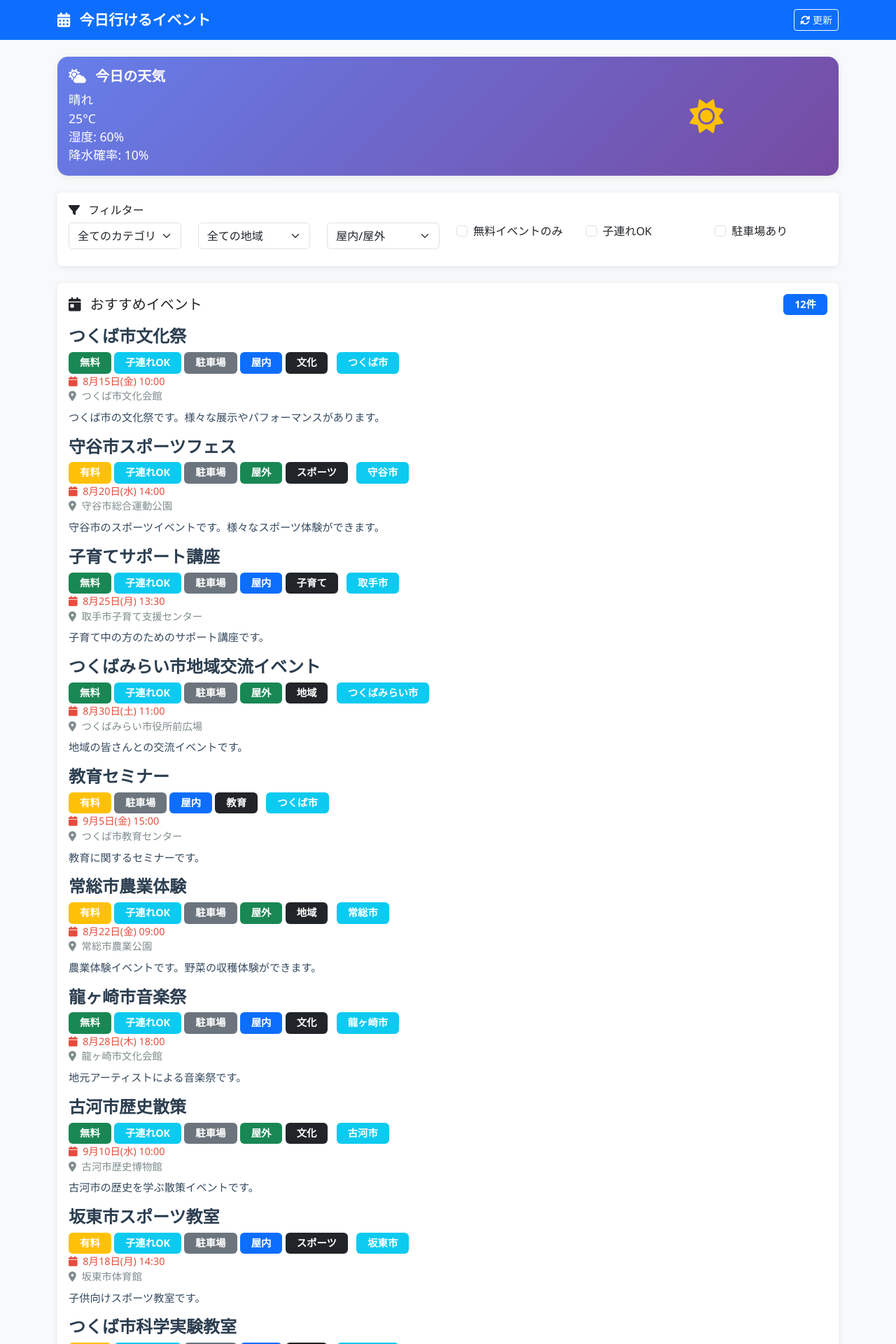
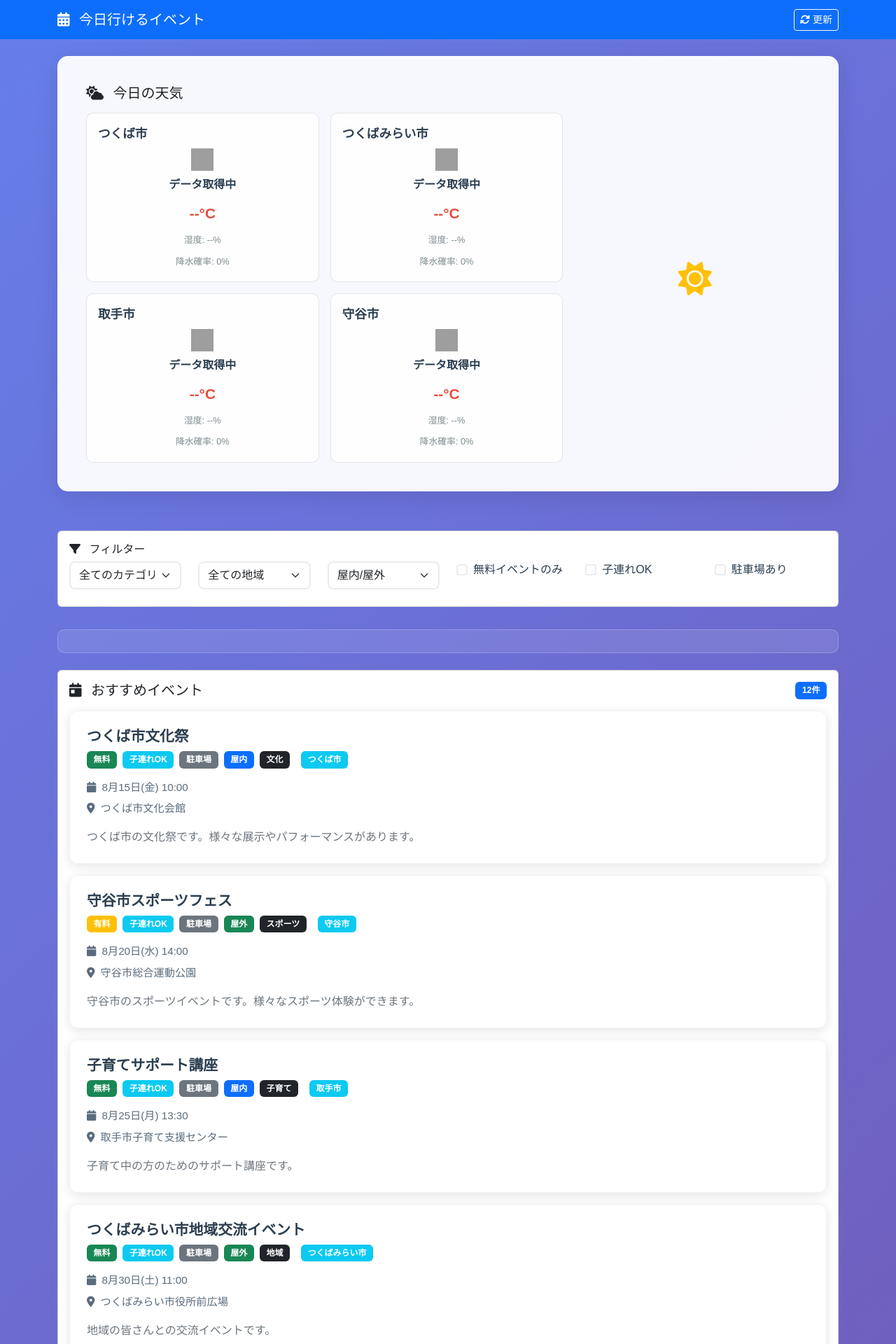
Before and after one commit to hibikisekine/events-site, a Flask app: page / in a window 1280 px wide. Shown: the top 1920 px of the page at 70% size. Run offline with Flask 3, Linux system fonts and the light colour scheme; some libraries are stand-ins or nearby versions; grey boxes are pictures that could not be loaded.

Commit message:
Update: 複数地域の天気表示機能を追加

```diff
--- a/static/css/style.css
+++ b/static/css/style.css
@@ -1,150 +1,247 @@
-/* カスタムスタイル */
+/* 今日行けるイベントサイト - CSS */
+
+/* 基本スタイル */
 body {
-    background-color: #f8f9fa;
-    font-family: 'Segoe UI', Tahoma, Geneva, Verdana, sans-serif;
+    font-family: 'Hiragino Kaku Gothic ProN', 'Yu Gothic', 'Meiryo', sans-serif;
+    background: linear-gradient(135deg, #667eea 0%, #764ba2 100%);
+    min-height: 100vh;
+    margin: 0;
+    padding: 0;
+}
+
+.container-fluid {
+    padding: 0;
+}
+
+/* ヘッダー */
+.header {
+    background: rgba(255, 255, 255, 0.1);
+    backdrop-filter: blur(10px);
+    padding: 1rem 2rem;
+    color: white;
+    box-shadow: 0 2px 20px rgba(0, 0, 0, 0.1);
+}
+
+.header h1 {
+    font-size: 1.8rem;
+    font-weight: 700;
+    margin: 0;
+}
+
+/* メインコンテンツ */
+.main-content {
+    padding: 2rem;
+    max-width: 1200px;
+    margin: 0 auto;
+}
+
+/* カード共通スタイル */
+.weather-card,
+.filter-card,
+.events-section {
+    background: rgba(255, 255, 255, 0.95);
+    border-radius: 15px;
+    padding: 1.5rem;
+    margin-bottom: 2rem;
+    box-shadow: 0 8px 32px rgba(0, 0, 0, 0.1);
+    backdrop-filter: blur(10px);
+    border: 1px solid rgba(255, 255, 255, 0.2);
 }
 
 /* 天気カード */
-.weather-card {
-    background: linear-gradient(135deg, #667eea 0%, #764ba2 100%);
-    color: white;
-    border: none;
-    border-radius: 15px;
-    box-shadow: 0 4px 15px rgba(0,0,0,0.1);
-}
-
-.weather-card .card-title {
-    color: white;
+.weather-card h3 {
+    color: #2c3e50;
+    margin-bottom: 1rem;
     font-weight: 600;
 }
 
-.weather-info {
-    font-size: 1.1rem;
-    font-weight: 500;
+.weather-details {
+    display: flex;
+    flex-direction: column;
+    gap: 0.5rem;
+}
+
+.weather-main {
+    font-size: 1.2rem;
+    font-weight: 600;
+    color: #2c3e50;
+}
+
+.weather-temp {
+    font-size: 1.5rem;
+    font-weight: 700;
+    color: #e74c3c;
+}
+
+.weather-humidity,
+.weather-rain {
+    font-size: 0.9rem;
+    color: #7f8c8d;
 }
 
 .weather-icon {
     text-align: center;
+    margin-top: 1rem;
 }
 
-/* イベントカード */
-.event-card {
-    transition: transform 0.2s ease-in-out, box-shadow 0.2s ease-in-out;
-    border: none;
-    border-radius: 12px;
-    margin-bottom: 1rem;
-    cursor: pointer;
+/* 複数地域天気表示 */
+.multi-city-weather {
+    display: grid;
+    grid-template-columns: repeat(auto-fit, minmax(250px, 1fr));
+    gap: 1rem;
+    margin-top: 1rem;
 }
 
-.event-card:hover {
-    transform: translateY(-2px);
-    box-shadow: 0 8px 25px rgba(0,0,0,0.15);
+.city-weather {
+    background: rgba(255, 255, 255, 0.8);
+    border-radius: 10px;
+    padding: 1rem;
+    border: 1px solid rgba(0, 0, 0, 0.1);
+    transition: transform 0.2s ease;
 }
 
-.event-card .card-body {
-    padding: 1.5rem;
+.city-weather:hover {
+    transform: translateY(-2px);
+    box-shadow: 0 4px 15px rgba(0, 0, 0, 0.1);
 }
 
-.event-title {
+.city-name {
+    font-weight: 600;
+    color: #2c3e50;
+    margin-bottom: 0.5rem;
+    font-size: 1.1rem;
+}
+
+.city-weather .weather-icon {
+    text-align: center;
+    margin: 0.5rem 0;
+}
+
+.city-weather .weather-details {
+    text-align: center;
+}
+
+.city-weather .weather-main {
+    font-size: 1rem;
+    margin-bottom: 0.3rem;
+}
+
+.city-weather .weather-temp {
+    font-size: 1.3rem;
+    margin-bottom: 0.3rem;
+}
+
+.city-weather .weather-humidity,
+.city-weather .weather-rain {
+    font-size: 0.8rem;
+    margin-bottom: 0.2rem;
+}
+
+/* フィルターカード */
+.filter-card h3 {
+    color: #2c3e50;
+    margin-bottom: 1.5rem;
+    font-weight: 600;
+}
+
+.filter-section {
+    position: relative;
+}
+
+.form-label {
     font-weight: 600;
     color: #2c3e50;
     margin-bottom: 0.5rem;
 }
 
-.event-date {
-    color: #e74c3c;
-    font-weight: 500;
-    font-size: 0.9rem;
+.form-select,
+.form-check-input {
+    border: 2px solid #e9ecef;
+    border-radius: 8px;
+    transition: border-color 0.3s ease;
 }
 
-.event-location {
-    color: #7f8c8d;
-    font-size: 0.9rem;
-    margin-bottom: 0.5rem;
+.form-select:focus,
+.form-check-input:focus {
+    border-color: #667eea;
+    box-shadow: 0 0 0 0.2rem rgba(102, 126, 234, 0.25);
 }
 
-.event-description {
-    color: #34495e;
-    font-size: 0.95rem;
-    line-height: 1.5;
+.form-check-label {
+    color: #2c3e50;
+    font-weight: 500;
+}
+
+/* イベントセクション */
+.events-section h3 {
+    color: #2c3e50;
+    margin-bottom: 1rem;
+    font-weight: 600;
+}
+
+.badge {
+    font-size: 0.75rem;
+    padding: 0.4rem 0.6rem;
+    border-radius: 6px;
+}
+
+/* イベントカード */
+.event-card {
+    background: rgba(255, 255, 255, 0.9);
+    border-radius: 12px;
+    padding: 1.5rem;
+    margin-bottom: 1rem;
+    box-shadow: 0 4px 15px rgba(0, 0, 0, 0.1);
+    transition: all 0.3s ease;
+    cursor: pointer;
+    border: 1px solid rgba(0, 0, 0, 0.05);
+}
+
+.event-card:hover {
+    transform: translateY(-3px);
+    box-shadow: 0 8px 25px rgba(0, 0, 0, 0.15);
+    background: rgba(255, 255, 255, 0.95);
+}
+
+.event-header {
     margin-bottom: 1rem;
 }
 
-/* タグ */
-.event-tags {
+.event-title {
+    color: #2c3e50;
+    font-weight: 700;
+    margin-bottom: 0.5rem;
+    font-size: 1.3rem;
+}
+
+.event-badges {
     display: flex;
     flex-wrap: wrap;
     gap: 0.5rem;
     margin-bottom: 1rem;
 }
 
-.event-tag {
-    padding: 0.25rem 0.75rem;
-    border-radius: 20px;
-    font-size: 0.8rem;
-    font-weight: 500;
-    text-decoration: none;
-    color: white;
+.event-details {
+    color: #5a6c7d;
 }
 
-.tag-indoor {
-    background-color: #3498db;
+.event-date,
+.event-location {
+    margin-bottom: 0.5rem;
+    font-size: 0.95rem;
 }
 
-.tag-outdoor {
-    background-color: #27ae60;
-}
-
-.tag-free {
-    background-color: #e74c3c;
-}
-
-.tag-child-friendly {
-    background-color: #f39c12;
-}
-
-.tag-parking {
-    background-color: #9b59b6;
-}
-
-.tag-weather-dependent {
-    background-color: #e67e22;
-}
-
-/* スコア表示 */
-.suitability-score {
-    position: absolute;
-    top: 1rem;
-    right: 1rem;
-    background: linear-gradient(45deg, #ff6b6b, #ee5a24);
-    color: white;
-    padding: 0.25rem 0.75rem;
-    border-radius: 20px;
-    font-size: 0.8rem;
-    font-weight: 600;
-}
-
-/* フィルター */
-.form-check-input:checked {
-    background-color: #007bff;
-    border-color: #007bff;
-}
-
-.form-select:focus {
-    border-color: #007bff;
-    box-shadow: 0 0 0 0.2rem rgba(0,123,255,0.25);
-}
-
-/* ナビゲーション */
-.navbar-brand {
-    font-weight: 600;
-    font-size: 1.3rem;
+.event-description {
+    margin-top: 1rem;
+    line-height: 1.6;
+    color: #6c757d;
 }
 
 /* モーダル */
 .modal-content {
     border-radius: 15px;
     border: none;
+    box-shadow: 0 10px 40px rgba(0, 0, 0, 0.2);
 }
 
 .modal-header {
@@ -154,128 +251,40 @@ body {
 }
 
 .modal-title {
-    color: white;
     font-weight: 600;
 }
 
-/* レスポンシブデザイン */
-@media (max-width: 768px) {
-    .event-card .card-body {
-        padding: 1rem;
-    }
-
-    .event-tags {
-        gap: 0.25rem;
-    }
-
-    .event-tag {
-        font-size: 0.7rem;
-        padding: 0.2rem 0.5rem;
-    }
-
-    .suitability-score {
-        position: static;
-        display: inline-block;
-        margin-bottom: 0.5rem;
-    }
+.event-detail-info p {
+    margin-bottom: 0.5rem;
+    color: #2c3e50;
 }
 
-/* アニメーション */
-@keyframes fadeIn {
-    from {
-        opacity: 0;
-        transform: translateY(20px);
-    }
-    to {
-        opacity: 1;
-        transform: translateY(0);
-    }
+.event-description-full {
+    margin-top: 1.5rem;
+    padding-top: 1rem;
+    border-top: 1px solid #e9ecef;
 }
 
-.event-card {
-    animation: fadeIn 0.5s ease-out;
+.event-description-full h6 {
+    color: #2c3e50;
+    font-weight: 600;
+    margin-bottom: 0.5rem;
 }
 
-/* ローディング */
-.loading-spinner {
-    display: flex;
-    justify-content: center;
-    align-items: center;
-    min-height: 200px;
+/* 広告セクション */
+.ad-section {
+    text-align: center;
+    margin: 2rem 0;
 }
 
-/* エラー表示 */
-.error-message {
-    background-color: #f8d7da;
-    color: #721c24;
+.ad-banner {
+    background: rgba(255, 255, 255, 0.1);
+    border-radius: 10px;
     padding: 1rem;
-    border-radius: 8px;
-    border: 1px solid #f5c6cb;
-    margin: 1rem 0;
+    border: 1px solid rgba(255, 255, 255, 0.2);
 }
 
-/* 成功メッセージ */
-.success-message {
-    background-color: #d4edda;
-    color: #155724;
-    padding: 1rem;
-    border-radius: 8px;
-    border: 1px solid #c3e6cb;
-    margin: 1rem 0;
-}
-
-/* 天気アイコン */
-.weather-icon i {
-    transition: transform 0.3s ease;
-}
-
-.weather-icon i:hover {
-    transform: scale(1.1);
-}
-
-/* カードの影 */
-.card {
-    box-shadow: 0 2px 10px rgba(0,0,0,0.08);
-    border: none;
-}
-
-/* ボタンのホバー効果 */
-.btn {
-    transition: all 0.2s ease;
-}
-
-.btn:hover {
-    transform: translateY(-1px);
-    box-shadow: 0 4px 12px rgba(0,0,0,0.15);
-}
-
-/* フィルターカード */
-.filter-card {
-    background: white;
-    border-radius: 12px;
-    box-shadow: 0 2px 10px rgba(0,0,0,0.08);
-}
-
-/* イベントカウントバッジ */
-.badge {
-    font-size: 0.9rem;
-    padding: 0.5rem 1rem;
-}
-
-/* 空の状態 */
-.empty-state {
-    text-align: center;
-    padding: 3rem 1rem;
-    color: #6c757d;
-}
-
-.empty-state i {
-    font-size: 4rem;
-    margin-bottom: 1rem;
-    opacity: 0.5;
-}
-
-/* フィルター関連のスタイル */
+/* フィルター状態表示 */
 .filter-loading,
 .filter-success,
 .filter-error {
--- a/static/js/app.js
+++ b/static/js/app.js
@@ -2,9 +2,18 @@
 
 let currentEvents = [];
 let currentWeather = null;
+let multiCityWeather = {};
 
 // APIエンドポイント（Netlify用）
 const API_BASE = 'https://tsukuba.netlify.app/api';
+
+// 地域リスト
+const CITIES = [
+    { name: 'つくば市', query: 'Tsukuba,Japan' },
+    { name: 'つくばみらい市', query: 'Tsukubamirai,Japan' },
+    { name: '取手市', query: 'Toride,Japan' },
+    { name: '守谷市', query: 'Moriya,Japan' }
+];
 
 // ページ読み込み時の初期化
 document.addEventListener('DOMContentLoaded', function() {
@@ -40,8 +49,8 @@ async function loadData() {
         // サンプルデータを使用（APIがない場合）
         loadSampleData();
 
-        // 天気データの更新
-        await loadWeatherData();
+        // 複数地域の天気データの更新
+        await loadMultiCityWeatherData();
 
         console.log('✅ データ読み込み完了');
     } catch (error) {
@@ -50,68 +59,146 @@ async function loadData() {
     }
 }
 
-// 天気データ読み込み
-async function loadWeatherData() {
+// 複数地域の天気データ読み込み
+async function loadMultiCityWeatherData() {
     try {
         // WeatherAPIのキーを設定
         const API_KEY = '88ed0e701cfc4c7fb0d13301253107';
 
-        // つくば市の天気データを取得（WeatherAPI.com）
-        const response = await fetch(`https://api.weatherapi.com/v1/current.json?key=${API_KEY}&q=Tsukuba,Japan&aqi=no`);
+        // 各都市の天気データを並行して取得
+        const weatherPromises = CITIES.map(async (city) => {
+            try {
+                const response = await fetch(`https://api.weatherapi.com/v1/current.json?key=${API_KEY}&q=${city.query}&aqi=no`);
 
                 if (response.ok) {
                     const weatherData = await response.json();
-            console.log('WeatherAPI レスポンス:', weatherData);
-
-            currentWeather = {
-                current: {
+                    return {
+                        city: city.name,
+                        data: {
                             temperature: Math.round(weatherData.current.temp_c),
                             condition: weatherData.current.condition.text,
                             humidity: weatherData.current.humidity,
-                    rain_probability: weatherData.current.precip_mm > 0 ? Math.round(weatherData.current.precip_mm * 10) : 0
-                },
-                forecast: [
-                    {
-                        date: new Date().toISOString().split('T')[0],
-                        condition: weatherData.current.condition.text,
-                        temperature: Math.round(weatherData.current.temp_c),
-                        humidity: weatherData.current.humidity,
-                        rain_probability: weatherData.current.precip_mm > 0 ? Math.round(weatherData.current.precip_mm * 10) : 0
+                            rain_probability: weatherData.current.precip_mm > 0 ? Math.round(weatherData.current.precip_mm * 10) : 0,
+                            icon: weatherData.current.condition.icon
                         }
-                ]
                     };
-            console.log('✅ 実際の天気データを取得しました');
                 } else {
-            console.log('⚠️ 天気APIエラー、サンプルデータを使用');
-            loadSampleWeatherData();
+                    console.log(`⚠️ ${city.name}の天気データ取得エラー`);
+                    return {
+                        city: city.name,
+                        data: {
+                            temperature: '--',
+                            condition: 'データ取得中',
+                            humidity: '--',
+                            rain_probability: 0,
+                            icon: '113'
+                        }
+                    };
                 }
             } catch (error) {
-        console.log('⚠️ 天気APIエラー、サンプルデータを使用:', error);
-        loadSampleWeatherData();
+                console.log(`⚠️ ${city.name}の天気APIエラー:`, error);
+                return {
+                    city: city.name,
+                    data: {
+                        temperature: '--',
+                        condition: 'データ取得中',
+                        humidity: '--',
+                        rain_probability: 0,
+                        icon: '113'
+                    }
+                };
+            }
+        });
+
+        const weatherResults = await Promise.all(weatherPromises);
+
+        // 結果をオブジェクトに格納
+        weatherResults.forEach(result => {
+            multiCityWeather[result.city] = result.data;
+        });
+
+        console.log('✅ 複数地域の天気データを取得しました');
+
+    } catch (error) {
+        console.log('⚠️ 複数地域天気APIエラー、サンプルデータを使用:', error);
+        loadSampleMultiCityWeatherData();
     }
 
-    updateWeatherDisplay();
+    updateMultiCityWeatherDisplay();
 }
 
-// サンプル天気データ
-function loadSampleWeatherData() {
-    currentWeather = {
-        current: {
+// サンプル複数地域天気データ
+function loadSampleMultiCityWeatherData() {
+    multiCityWeather = {
+        'つくば市': {
             temperature: 25,
             condition: '晴れ',
             humidity: 60,
-            rain_probability: 10
+            rain_probability: 10,
+            icon: '113'
         },
-        forecast: [
-            {
-                date: new Date().toISOString().split('T')[0],
+        'つくばみらい市': {
+            temperature: 24,
+            condition: '曇り',
+            humidity: 65,
+            rain_probability: 20,
+            icon: '116'
+        },
+        '取手市': {
+            temperature: 26,
             condition: '晴れ',
-                temperature: 25,
-                humidity: 60,
-                rain_probability: 10
+            humidity: 55,
+            rain_probability: 5,
+            icon: '113'
+        },
+        '守谷市': {
+            temperature: 23,
+            condition: '小雨',
+            humidity: 75,
+            rain_probability: 40,
+            icon: '296'
         }
-        ]
     };
+}
+
+// 複数地域の天気表示更新
+function updateMultiCityWeatherDisplay() {
+    const weatherContainer = document.getElementById('weather-info');
+    if (!weatherContainer) return;
+
+    if (Object.keys(multiCityWeather).length === 0) {
+        weatherContainer.innerHTML = `
+            <div class="weather-details">
+                <div class="weather-main">天気情報を取得中...</div>
+                <div class="weather-temp">--°C</div>
+                <div class="weather-humidity">湿度: --%</div>
+                <div class="weather-rain">降水確率: --%</div>
+            </div>
+        `;
+        return;
+    }
+
+    // 複数地域の天気を表示
+    const weatherHTML = Object.entries(multiCityWeather).map(([city, weather]) => `
+        <div class="city-weather">
+            <div class="city-name">${city}</div>
+            <div class="weather-icon">
+                <img src="https:${weather.icon}" alt="${weather.condition}" width="32" height="32">
+            </div>
+            <div class="weather-details">
+                <div class="weather-main">${weather.condition}</div>
+                <div class="weather-temp">${weather.temperature}°C</div>
+                <div class="weather-humidity">湿度: ${weather.humidity}%</div>
+                <div class="weather-rain">降水確率: ${weather.rain_probability}%</div>
+            </div>
+        </div>
+    `).join('');
+
+    weatherContainer.innerHTML = `
+        <div class="multi-city-weather">
+            ${weatherHTML}
+        </div>
+    `;
 }
 
 // サンプルデータ読み込み
@@ -433,67 +520,6 @@ function showEventDetails(eventId) {
     modal.show();
 }
 
-// 天気表示更新
-function updateWeatherDisplay() {
-    const weatherInfo = document.getElementById('weather-info');
-    const weatherIcon = document.getElementById('weather-icon');
-
-    if (!weatherInfo || !weatherIcon) return;
-
-    if (!currentWeather) {
-        weatherInfo.innerHTML = `
-            <div class="weather-details">
-                <div class="weather-main">天気情報を取得中...</div>
-                <div class="weather-temp">--°C</div>
-                <div class="weather-humidity">湿度: --%</div>
-                <div class="weather-rain">降水確率: --%</div>
-            </div>
-        `;
-        weatherIcon.innerHTML = '<i class="fas fa-sun fa-3x text-warning"></i>';
-        return;
-    }
-
-    const today = new Date().toISOString().split('T')[0];
-    const todayWeather = currentWeather.forecast ? currentWeather.forecast.find(f => f.date === today) : null;
-
-    if (todayWeather) {
-        weatherInfo.innerHTML = `
-            <div class="weather-details">
-                <div class="weather-main">${todayWeather.condition || '晴れ'}</div>
-                <div class="weather-temp">${todayWeather.temperature || '--'}°C</div>
-                <div class="weather-humidity">湿度: ${todayWeather.humidity || '--'}%</div>
-                <div class="weather-rain">降水確率: ${Math.round(todayWeather.rain_probability || 0)}%</div>
-            </div>
-        `;
-        updateWeatherIcon(weatherIcon, todayWeather);
-    } else {
-        weatherInfo.innerHTML = `
-            <div class="weather-details">
-                <div class="weather-main">天気情報を取得中...</div>
-                <div class="weather-temp">--°C</div>
-                <div class="weather-humidity">湿度: --%</div>
-                <div class="weather-rain">降水確率: --%</div>
-            </div>
-        `;
-        weatherIcon.innerHTML = '<i class="fas fa-sun fa-3x text-warning"></i>';
-    }
-}
-
-// 天気アイコン更新
-function updateWeatherIcon(iconElement, weather) {
-    const condition = weather.condition || '';
-    const isRainy = condition.includes('雨') || condition.includes('雪');
-    const isCloudy = condition.includes('曇');
-
-    if (isRainy) {
-        iconElement.innerHTML = '<i class="fas fa-cloud-rain fa-3x text-info"></i>';
-    } else if (isCloudy) {
-        iconElement.innerHTML = '<i class="fas fa-cloud fa-3x text-secondary"></i>';
-    } else {
-        iconElement.innerHTML = '<i class="fas fa-sun fa-3x text-warning"></i>';
-    }
-}
-
 // データ更新
 function refreshData() {
     console.log('🔄 データを更新中...');
```
Also changed, not shown: other parts of static/css/style.css (+49 -3 lines). Lines whose indentation alone changed are shown as unchanged.
